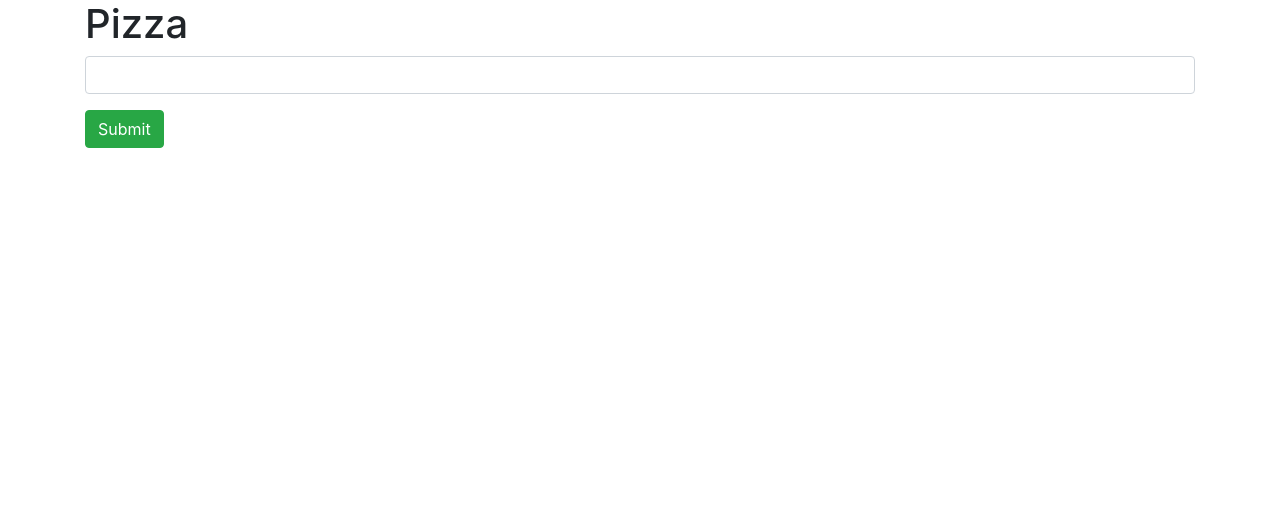
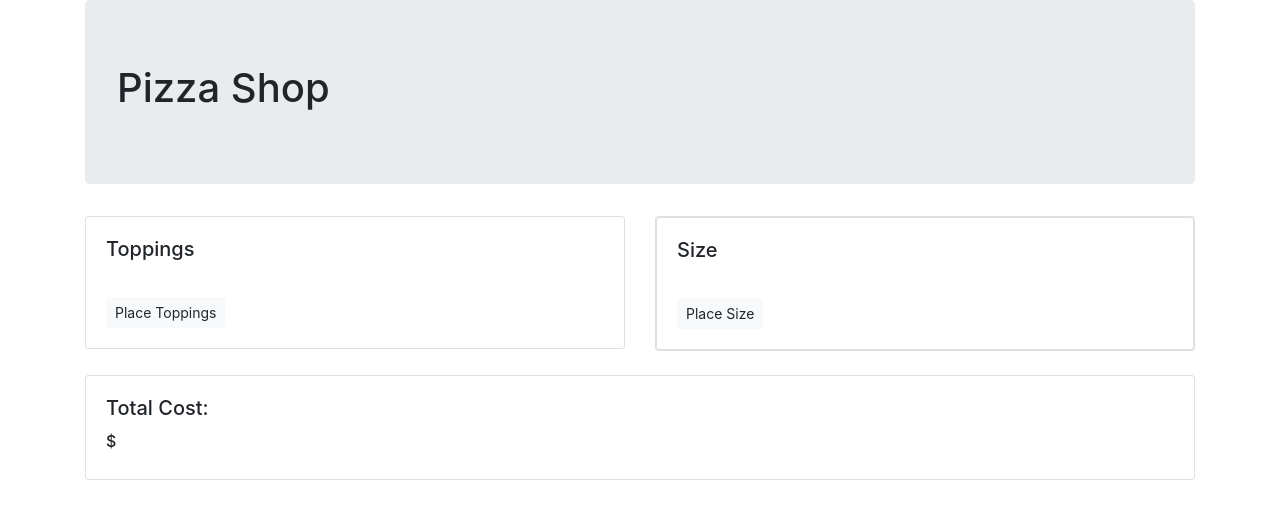
Before and after one commit to weidai07/pizza, a plain HTML site: page index.html in a window 1280 px wide. Drawn offline with Linux system fonts and the light colour scheme.

Commit message:
continue to research and adjust project

```diff
--- a/index.html
+++ b/index.html
@@ -8,17 +8,55 @@
     <title>Pizza</title>
   </head>
   <body>
-    <div class="container">
-      <form id="form1">
-        <h1>Pizza</h1>
-        <div class="form-group">
-          <input type="text" id="primeBox" class="form-control">
+      <div class="container">
+        <div class="jumbotron">
+          <h1>Pizza Shop</h1>
         </div>
-        <button type="submit" class="btn btn-success">Submit</button>
-      </form>
-    </div>
-    <div id="resultBox">
+        <div class="row">
+          <div class="col-lg-6">
+            <div class="card">
+              <div class="card-body">
+                <form id="formOne">
+                  <h5 class="card-title">Toppings</h5><br>
+                  <!-- <label for="name">Enter name here:</label>
+                  <input type="text" id="name"><br>
+                  <label for="first-deposit">Initial Deposit:</label>
+                  <input type="number" id="first-deposit" value="0.00"><br> -->
+                  <button type="submit" name="button"class="btn btn-light btn-sm">Place Toppings</button>
+                </form>
+              </div>
+            </div>
+          </div>
+          <br>
+          <div class="col-md-6">
+            <div class="card">
+              <div class="card">
+                <div class="card-body">
+                  <form id="formTwo">
+                    <h5 class="card-title">Size</h5><br>
+                    <!-- <label for="deposit">Deposit Amount:</label>
+                    <input type="number" id="deposit" value="0.00"><br>
+                    <label for="withdrawal">withdrawal Amount:</label>
+                    <input type="number" id="withdrawal" value="0.00"><br> -->
+                    <button type="submit" name="button" class="btn btn-light btn-sm">Place Size</button>
+                </div>
+              </div>
+            </div>
+          </div>
+        </div>
+        <br>
+        <div class="row">
+          <div class="col-md-12">
+            <div class="card">
+              <div class="card-body">
+                  <h5 class="card-title">Total Cost:</h5>
+                  <h6>$ <span class="total1"></span></h6>
+              </div>
+            </div>
+          </div>
+        </div>
+      </div>
 
-    </div>
-  </body>
+      </div>
+    </body>
 </html>
--- a/js/scripts.js
+++ b/js/scripts.js
@@ -1,5 +1,18 @@
+function Pizza (toppings, size){
+  this.toppings = toppings,
+  this.size = size,
+  this.totalAmt=0
+}
 
+Account.prototype.cost = function(toppings, size) {
+  return this.totalAmt += this.toppings + this.size;
+}
 
+Account.prototype.total = function(toppings, size){
+  this.totalAmt += deposit;
+  this.totalAmt -= withdraw;
+  return this.totalAmt;
+}
 
 
 
@@ -10,3 +23,32 @@ $(document).ready(function(){
 
   });
 });
+
+
+
+
+
+
+// $(document).ready(function() {
+//   var person1;
+//   $("form#formOne").submit(function(event){
+//     event.preventDefault();
+//
+//     var userName = $("#name").val();
+//     var dep1 = parseFloat($("#first-deposit").val());
+//     person1 = new Account (userName, dep1);
+//
+//     $(".total1").text(person1.initialDeposit());
+//
+//   });
+//   $("form#formTwo").submit(function(event){
+//     event.preventDefault();
+//
+//     var moneyIn = parseFloat($("#deposit").val());
+//     var moneyOut = parseFloat($("#withdrawal").val());
+//
+//
+//     $(".total1").text(person1.total(moneyIn, moneyOut));
+//
+//   });
+// });
```
